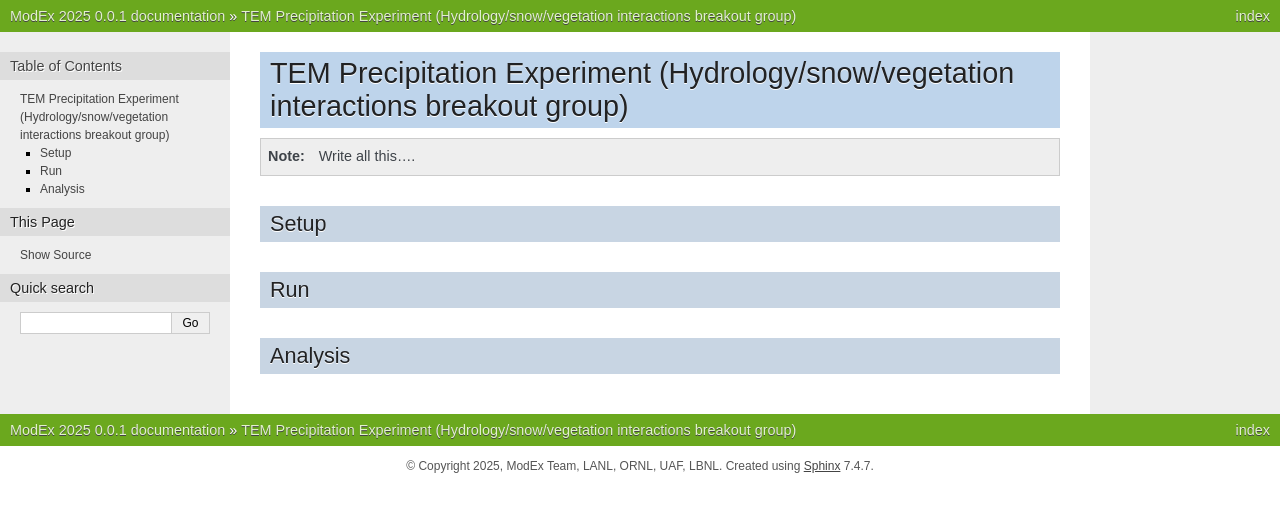
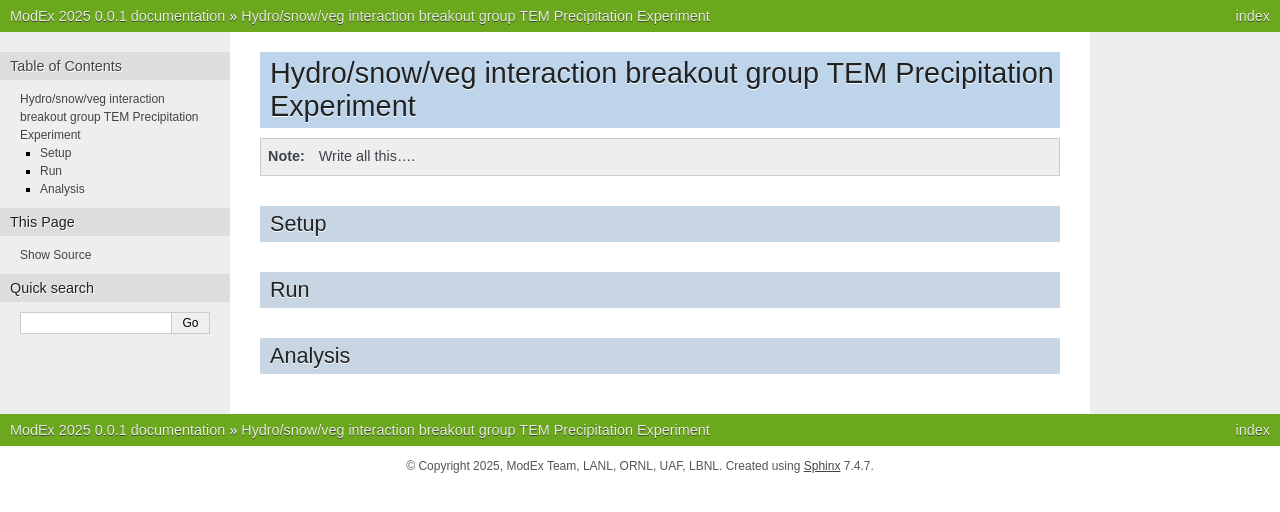
Before and after one commit to jsta/Field-to-Model, a Sphinx documentation site: the page built from docs/source/tem_ee2_precip.rst, in a window 1280 px wide. Shown: the top 512 px of the page. Built offline with Sphinx 7.4.7, drawn with Linux system fonts in a browser that asks for light colours; pages that are not in the unit, such as notebooks, are missing from menus.

Commit message:
change title of tem precip page

```diff
--- a/docs/source/tem_ee2_precip.rst
+++ b/docs/source/tem_ee2_precip.rst
@@ -1,4 +1,4 @@
-TEM Precipitation Experiment (Hydrology/snow/vegetation interactions breakout group)
+Hydro/snow/veg interaction breakout group TEM Precipitation Experiment
 =====================================================================================
 
 
```
